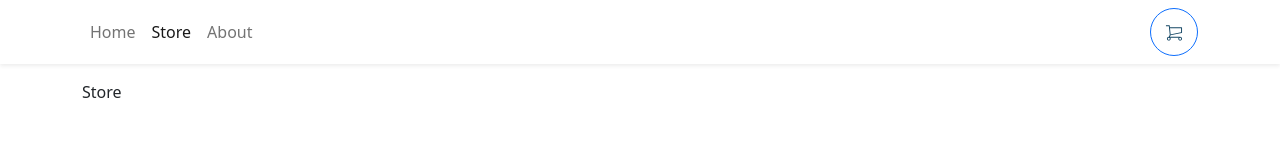
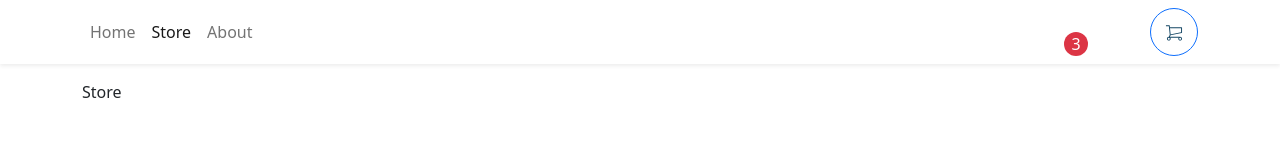
Before and after one commit to gershomlapaix/ts-hub, a React (Vite) app in the folder react-ts-proj/: page /store in a window 1280 px wide. Shown: the top 160 px of the page. Built offline with nearby package versions, Linux system fonts and the light colour scheme.

Commit message:
fix the navbar to the top

```diff
--- a/react-ts-proj/src/components/Navbar.tsx
+++ b/react-ts-proj/src/components/Navbar.tsx
@@ -3,7 +3,7 @@ import { NavLink } from "react-router-dom";
 
 export function Navbar() {
   return (
-    <NavbarBS className="bg-white shadow-sm mb-3">
+    <NavbarBS sticky="top" className="bg-white shadow-sm mb-3">
       <Container>
         <Nav>
           <Nav.Link to="/" as={NavLink}>
@@ -23,12 +23,27 @@ export function Navbar() {
           variant="outline-primary"
           className="rounded-circle"
         >
-          <svg xmlns="http://www.w3.org/2000/svg" viewBox="0 0 64 64">
+          <svg xmlns="http://www.w3.org/2000/svg" viewBox="0 0 64 64" fill="currentColor">
             <g fill="#134563">
               <path d="M48.5 45.7H18.2c-.5 0-.9-.2-1.1-.6-.3-.4-.3-.9-.1-1.3l2.6-6.6L17 12.6H8.6V9.8h9.6c.7 0 1.3.5 1.4 1.2l2.8 26.1c0 .2 0 .4-.1.7l-2 5h28.2v2.9" />
               <path d="m21.3 38.8-.6-2.7 31.9-6.6V18.2h-33v-2.8H54c.8 0 1.4.6 1.4 1.4v13.8c0 .7-.5 1.2-1.1 1.3l-33 6.9M49.9 54c-3 0-5.5-2.5-5.5-5.5s2.5-5.5 5.5-5.5 5.5 2.5 5.5 5.5-2.5 5.5-5.5 5.5zm0-8.3c-1.5 0-2.8 1.2-2.8 2.8s1.2 2.8 2.8 2.8 2.8-1.2 2.8-2.8-1.3-2.8-2.8-2.8zm-33 8.3c-3 0-5.5-2.5-5.5-5.5s2.5-5.5 5.5-5.5 5.5 2.5 5.5 5.5-2.5 5.5-5.5 5.5zm0-8.3c-1.5 0-2.8 1.2-2.8 2.8s1.2 2.8 2.8 2.8 2.8-1.2 2.8-2.8-1.3-2.8-2.8-2.8z" />
             </g>
           </svg>
+
+          <div
+            className="rounded-circle bg-danger d-flex justify-content-center align-items-center"
+            style={{
+              color: "white",
+              width: "1.5rem",
+              height: "1.5rem",
+              position: "absolute",
+              bottom: ".5rem",
+              right: "12rem",
+            //   transform: "translate(25%, 25%)",
+            }}
+          >
+            3
+          </div>
         </Button>
       </Container>
     </NavbarBS>
```
